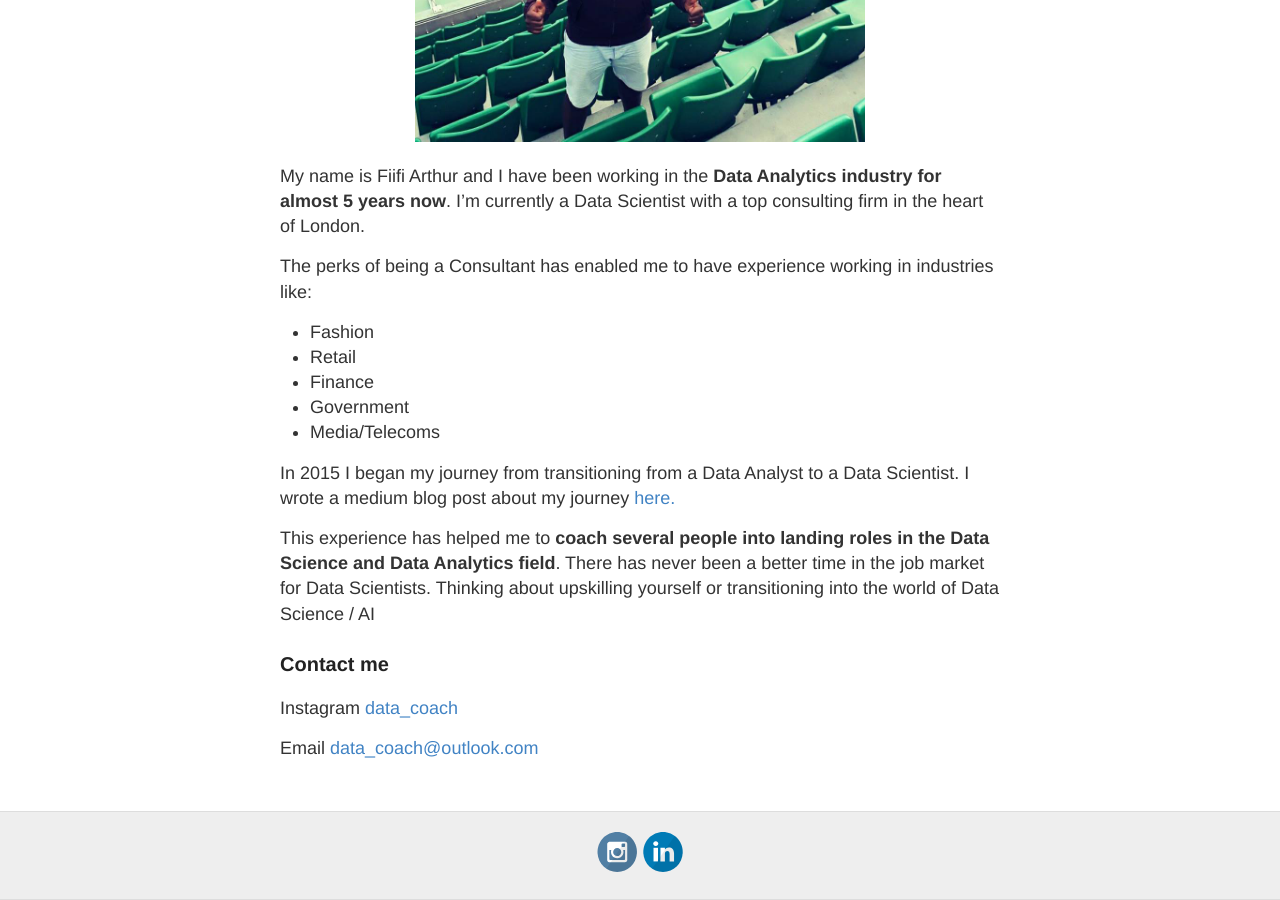
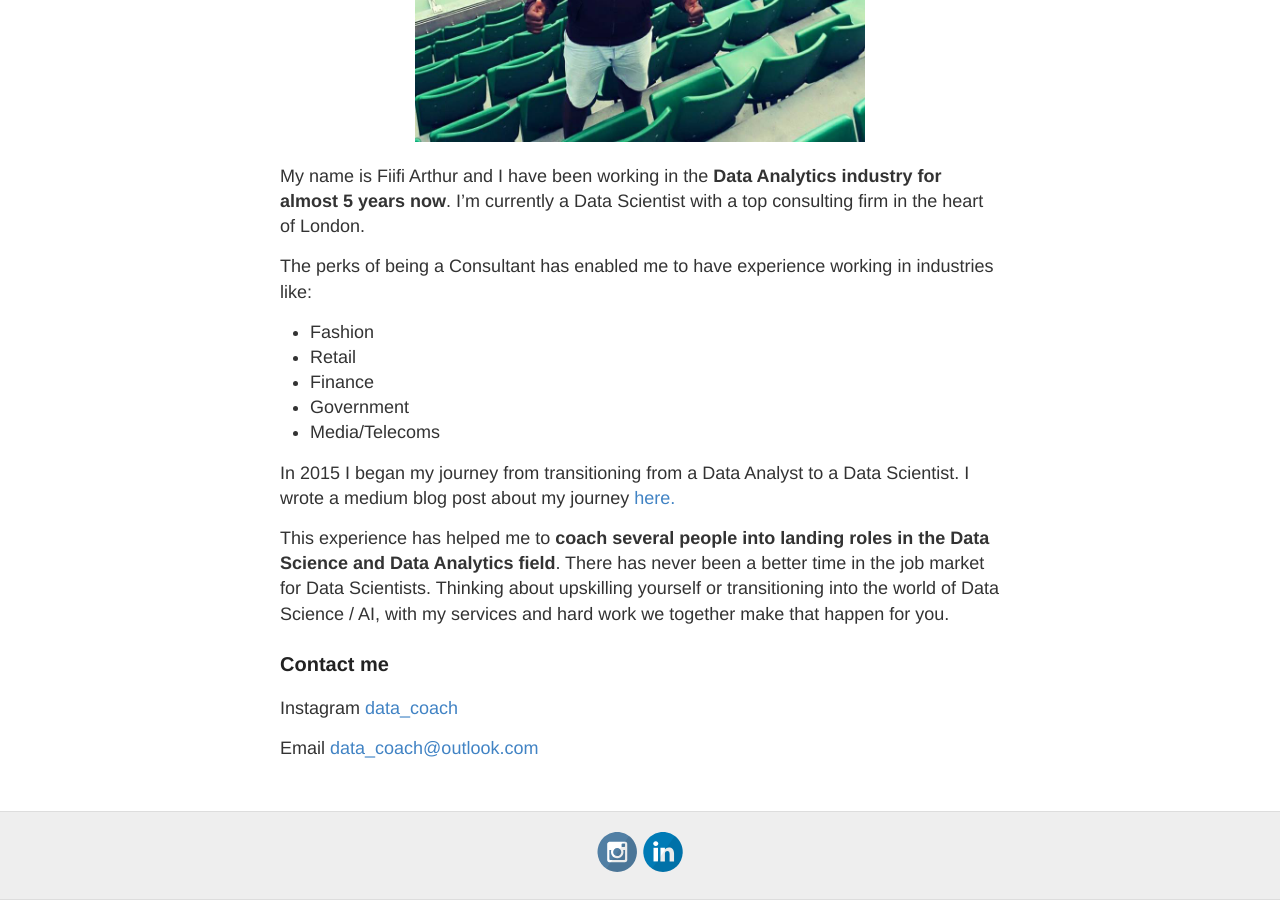
Before and after one commit to Fiifi2015/Fiifi2015.github.io, a Jekyll site: the page built from about.md, in a window 1280 px wide and 900 px high, scrolled down 671 px. Built offline with Jekyll 4.4.1, drawn with Linux system fonts in a browser that asks for light colours.

Commit message:
more changes

```diff
--- a/about.md
+++ b/about.md
@@ -19,7 +19,7 @@ The perks of being a Consultant has enabled me to have experience working in ind
 
 In 2015 I began my journey from transitioning from a Data Analyst to a Data Scientist. I wrote a medium blog post about my journey [here.](https://medium.com/@fiifi.aarthur/data-analyst-to-data-scientist-1232da18b07c)
 
- This experience has helped me to **coach several people into landing roles in the Data Science and Data Analytics field**. There has never been a better time in the job market for Data Scientists. Thinking about upskilling yourself or transitioning into the world of Data Science / AI
+ This experience has helped me to **coach several people into landing roles in the Data Science and Data Analytics field**. There has never been a better time in the job market for Data Scientists. Thinking about upskilling yourself or transitioning into the world of Data Science / AI, with my services and hard work we together make that happen for you.
 
 
 ### Contact me
```
